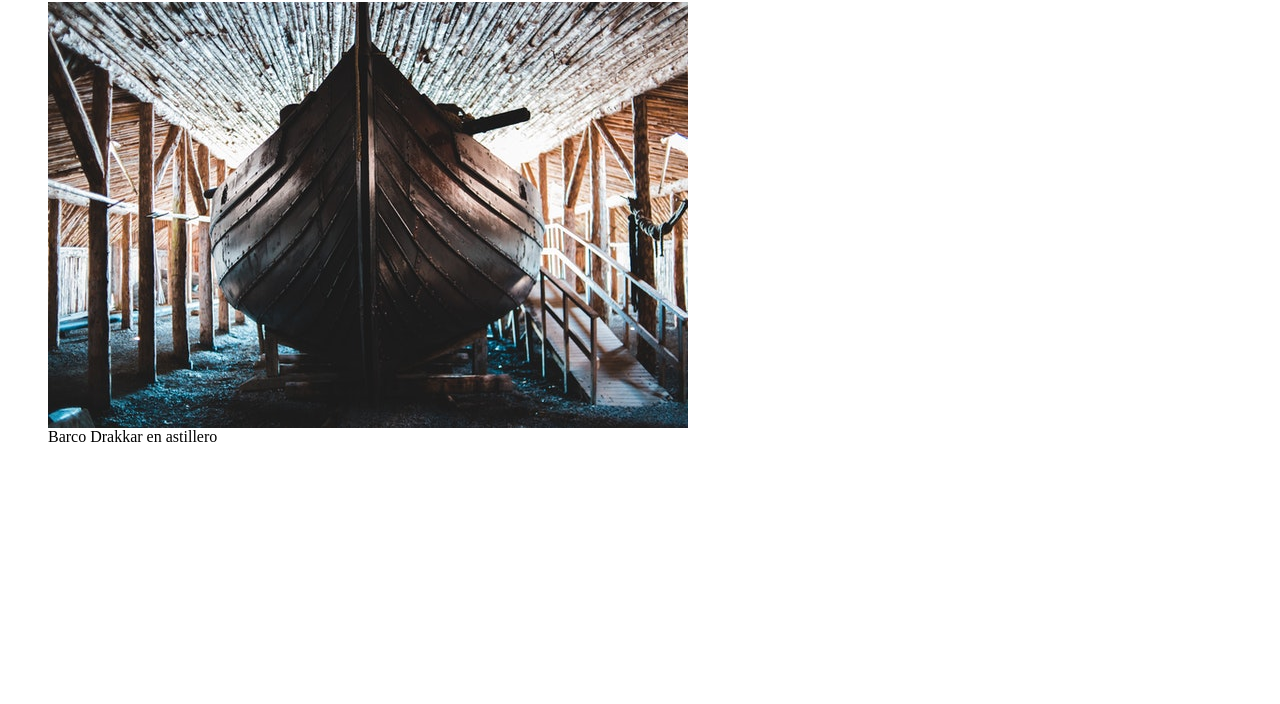
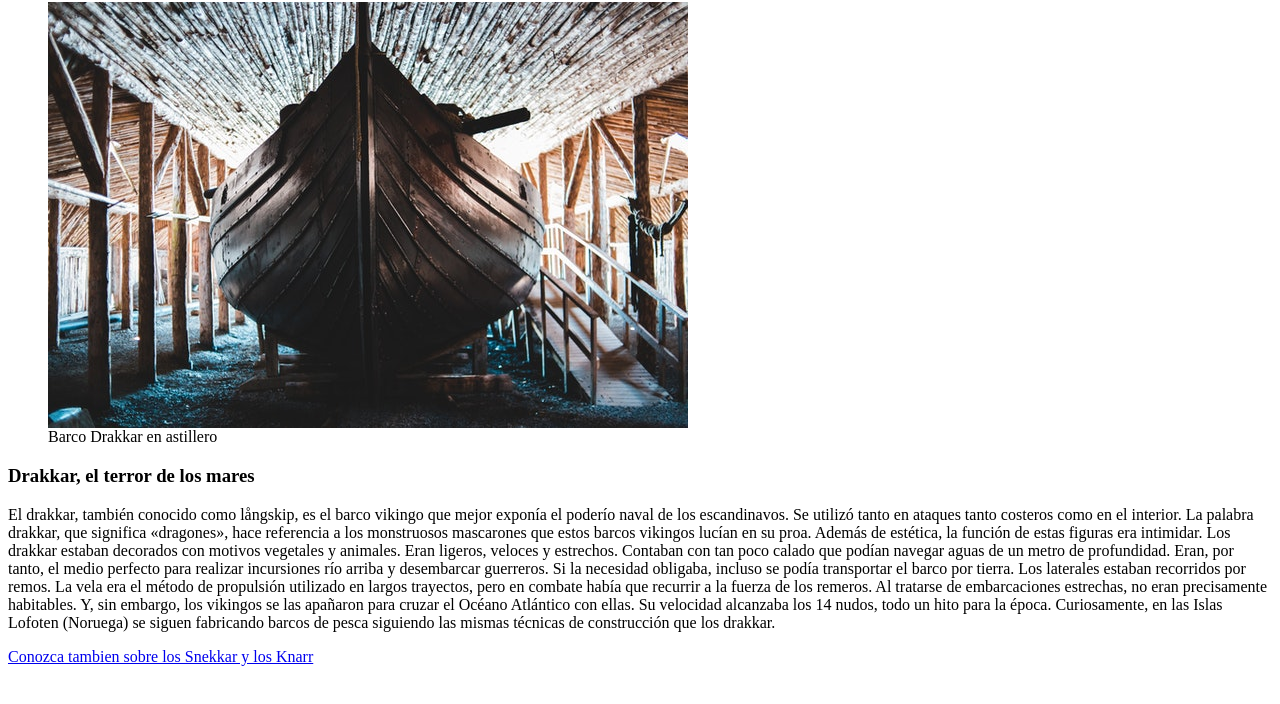
Before and after one commit to RavenHrafnagud/PaginaTributo, a plain HTML site: page index.html in a window 1280 px wide. Shown: the part 64-768 px from the top of the page. Drawn offline with Linux system fonts and the light colour scheme.

Commit message:
agregue los atributos reuqeridos hasta la histori de usuario numero 7 para empezar con el css y completar las historias 8 y 9

```diff
--- a/index.html
+++ b/index.html
@@ -16,11 +16,31 @@
             <source media="(min-width:1200px)" srcset="./img/drakkar_large.jpg" />
             <source media="(min-width:768px)" srcset="./img/drakkar_medium.jpg" />
             <img id="image" src="./img/drakkar_small.jpg" alt="una imagen de barco drakkar">
-            <figcaption>
+            <figcaption id="img-caption">
                 Barco Drakkar en astillero
             </figcaption>
         </figure>
-
+        <section id="tribute-info">
+            <h3>Drakkar, el terror de los mares</h3>
+            <p>El drakkar, también conocido como långskip,
+                es el barco vikingo que mejor exponía el poderío naval de los escandinavos.
+                Se utilizó tanto en ataques tanto costeros como en el interior. La palabra drakkar,
+                que significa «dragones», hace referencia a los monstruosos mascarones que estos barcos
+                vikingos lucían en su proa. Además de estética, la función de estas figuras era intimidar.
+                Los drakkar estaban decorados con motivos vegetales y animales. Eran ligeros, veloces y
+                estrechos. Contaban con tan poco calado que podían navegar aguas de un metro de profundidad.
+                Eran, por tanto, el medio perfecto para realizar incursiones río arriba y desembarcar
+                guerreros. Si la necesidad obligaba, incluso se podía transportar el barco por tierra.
+                Los laterales estaban recorridos por remos. La vela era el método de propulsión utilizado
+                en largos trayectos, pero en combate había que recurrir a la fuerza de los remeros. Al
+                tratarse  de embarcaciones estrechas, no eran precisamente habitables. Y, sin embargo,
+                los vikingos se las apañaron para cruzar el Océano Atlántico con ellas. Su velocidad
+                alcanzaba los 14 nudos, todo un hito para la época. Curiosamente, en las Islas Lofoten
+                (Noruega) se siguen fabricando barcos de pesca siguiendo las mismas técnicas de construcción
+                que los drakkar.
+            </p>
+            <a href="#" target="_blank" id="tribute-link">Conozca tambien sobre los Snekkar y los Knarr</a>
+        </section>
     </main>
     <script src="https://cdn.freecodecamp.org/testable-projects-fcc/v1/bundle.js"></script>
   </body>
```
